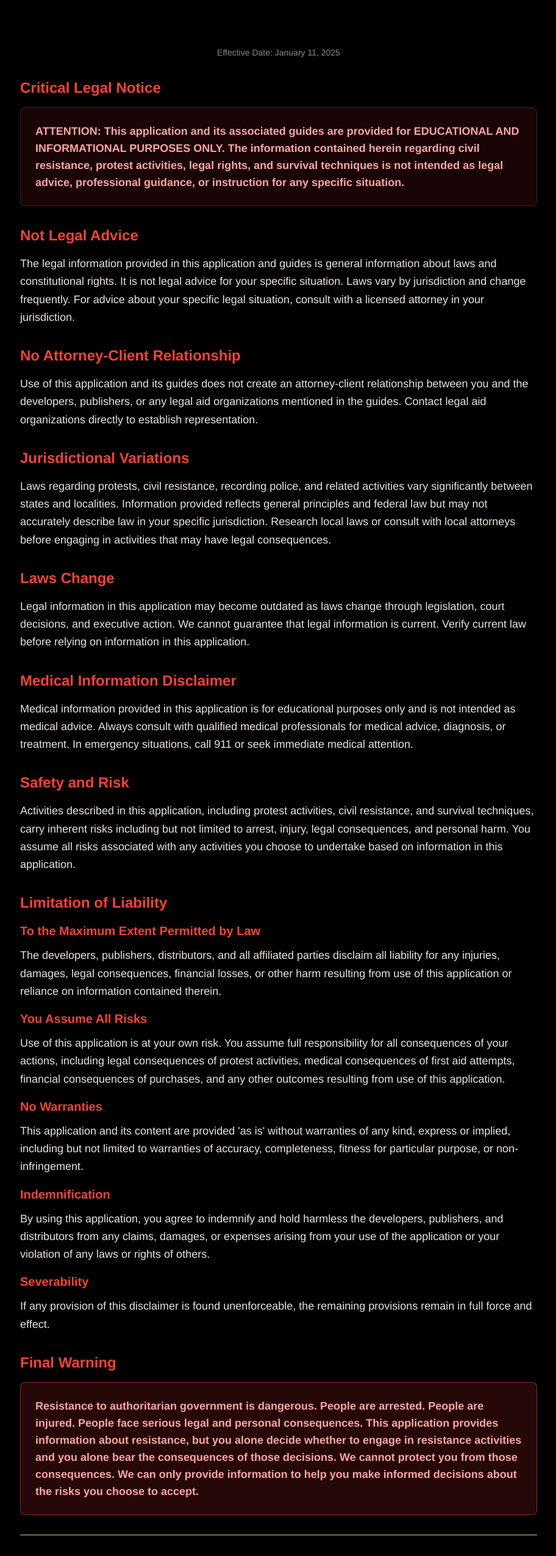
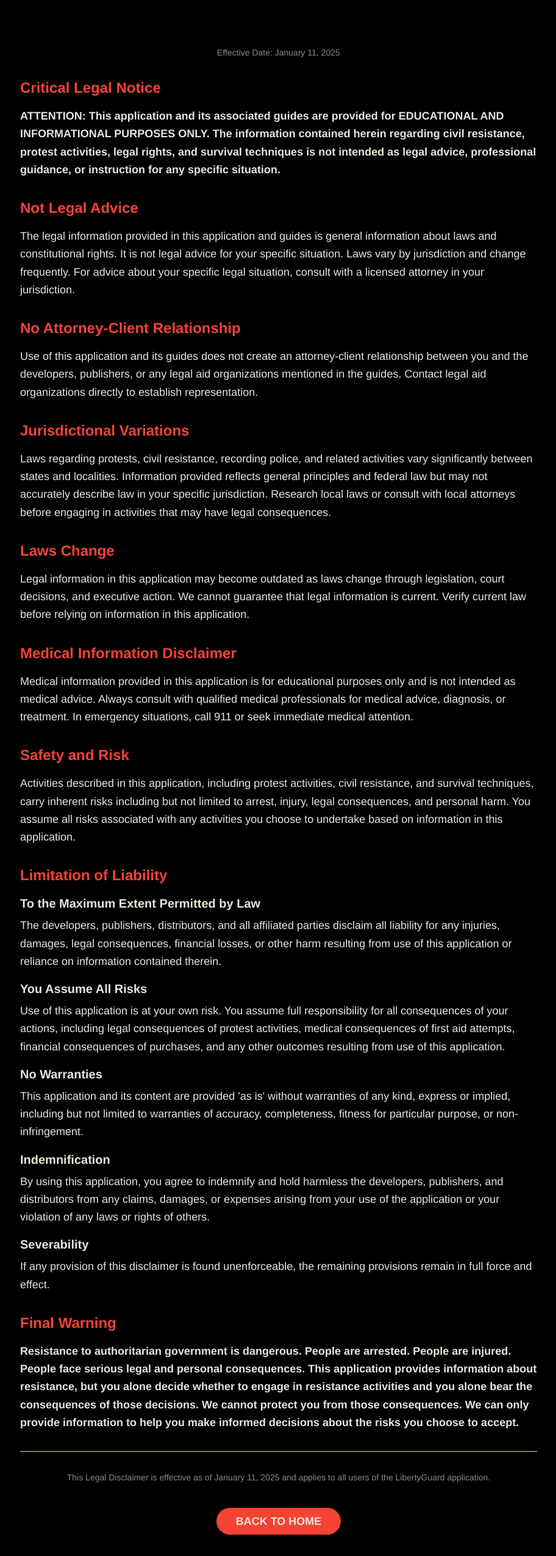
Before and after one commit to thedanperry/LibertyGuard-Website, a Next.js app: page /legal-disclaimer in a window 1280 px wide. Shown: the part 244-2795 px from the top of the page at 61% size, without its empty margins (183-1095 px from the left). Built offline with nearby package versions, Linux system fonts and the light colour scheme.

Commit message:
Fix Legal Disclaimer page formatting to match other pages exactly

```diff
--- a/src/app/legal-disclaimer/page.tsx
+++ b/src/app/legal-disclaimer/page.tsx
@@ -15,13 +15,11 @@ export default function LegalDisclaimer() {
 
           <section>
             <h2 className="text-2xl font-bold text-climate-red mb-4">Critical Legal Notice</h2>
-            <div className="bg-red-900/20 border border-red-500/30 rounded-lg p-6 mb-6">
-              <p className="text-lg font-semibold text-red-300">
+            <p className="text-lg leading-relaxed mb-4 font-bold">
               ATTENTION: This application and its associated guides are provided for EDUCATIONAL AND INFORMATIONAL PURPOSES ONLY.
               The information contained herein regarding civil resistance, protest activities, legal rights, and survival techniques
               is not intended as legal advice, professional guidance, or instruction for any specific situation.
             </p>
-            </div>
           </section>
 
           <section>
@@ -79,32 +77,32 @@ export default function LegalDisclaimer() {
           <section>
             <h2 className="text-2xl font-bold text-climate-red mb-4">Limitation of Liability</h2>
 
-            <h3 className="text-xl font-bold text-climate-red mb-3">To the Maximum Extent Permitted by Law</h3>
+            <h3 className="text-xl font-bold mb-2">To the Maximum Extent Permitted by Law</h3>
             <p className="text-lg leading-relaxed mb-4">
               The developers, publishers, distributors, and all affiliated parties disclaim all liability for any injuries, damages,
               legal consequences, financial losses, or other harm resulting from use of this application or reliance on information contained therein.
             </p>
 
-            <h3 className="text-xl font-bold text-climate-red mb-3">You Assume All Risks</h3>
+            <h3 className="text-xl font-bold mb-2">You Assume All Risks</h3>
             <p className="text-lg leading-relaxed mb-4">
               Use of this application is at your own risk. You assume full responsibility for all consequences of your actions,
               including legal consequences of protest activities, medical consequences of first aid attempts, financial consequences
               of purchases, and any other outcomes resulting from use of this application.
             </p>
 
-            <h3 className="text-xl font-bold text-climate-red mb-3">No Warranties</h3>
+            <h3 className="text-xl font-bold mb-2">No Warranties</h3>
             <p className="text-lg leading-relaxed mb-4">
               This application and its content are provided 'as is' without warranties of any kind, express or implied, including but not
               limited to warranties of accuracy, completeness, fitness for particular purpose, or non-infringement.
             </p>
 
-            <h3 className="text-xl font-bold text-climate-red mb-3">Indemnification</h3>
+            <h3 className="text-xl font-bold mb-2">Indemnification</h3>
             <p className="text-lg leading-relaxed mb-4">
               By using this application, you agree to indemnify and hold harmless the developers, publishers, and distributors from any
               claims, damages, or expenses arising from your use of the application or your violation of any laws or rights of others.
             </p>
 
-            <h3 className="text-xl font-bold text-climate-red mb-3">Severability</h3>
+            <h3 className="text-xl font-bold mb-2">Severability</h3>
             <p className="text-lg leading-relaxed mb-4">
               If any provision of this disclaimer is found unenforceable, the remaining provisions remain in full force and effect.
             </p>
@@ -112,14 +110,12 @@ export default function LegalDisclaimer() {
 
           <section>
             <h2 className="text-2xl font-bold text-climate-red mb-4">Final Warning</h2>
-            <div className="bg-red-900/30 border border-red-500/50 rounded-lg p-6">
-              <p className="text-lg font-semibold text-red-300">
+            <p className="text-lg leading-relaxed mb-4 font-bold">
               Resistance to authoritarian government is dangerous. People are arrested. People are injured. People face serious legal
               and personal consequences. This application provides information about resistance, but you alone decide whether to engage
               in resistance activities and you alone bear the consequences of those decisions. We cannot protect you from those consequences.
               We can only provide information to help you make informed decisions about the risks you choose to accept.
             </p>
-            </div>
           </section>
 
           <div className="mt-16 pt-8 border-t border-climate-red text-center">
```
Lines whose indentation alone changed are shown as unchanged.
